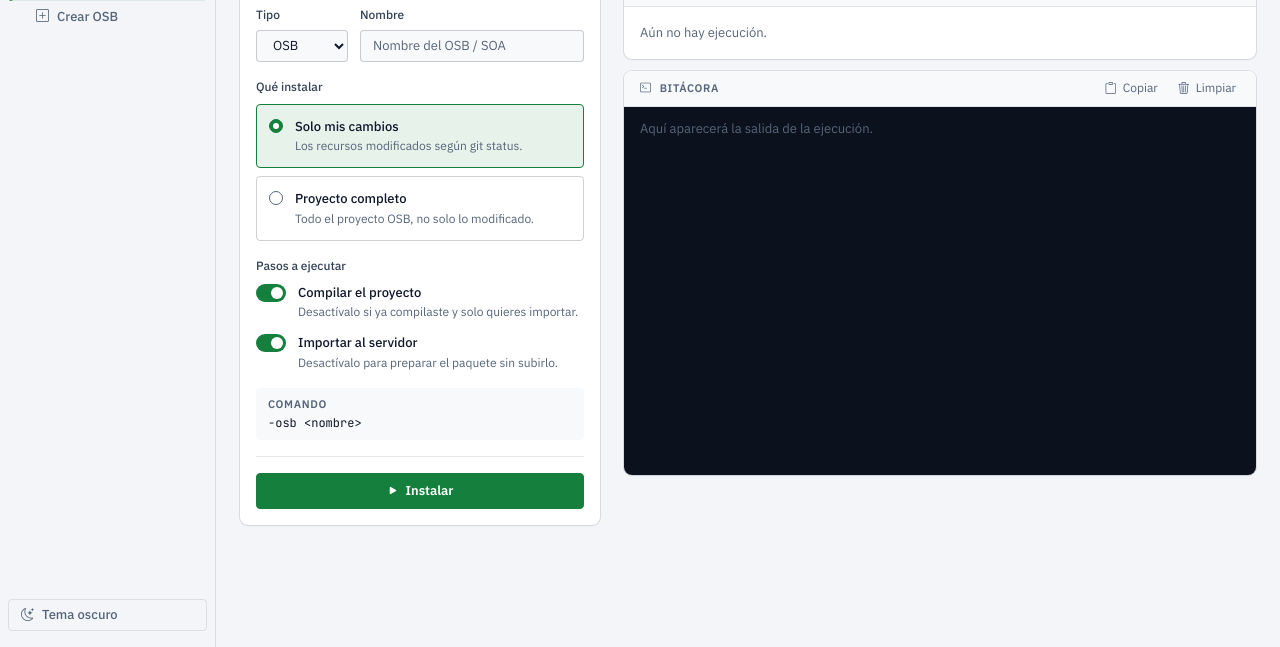
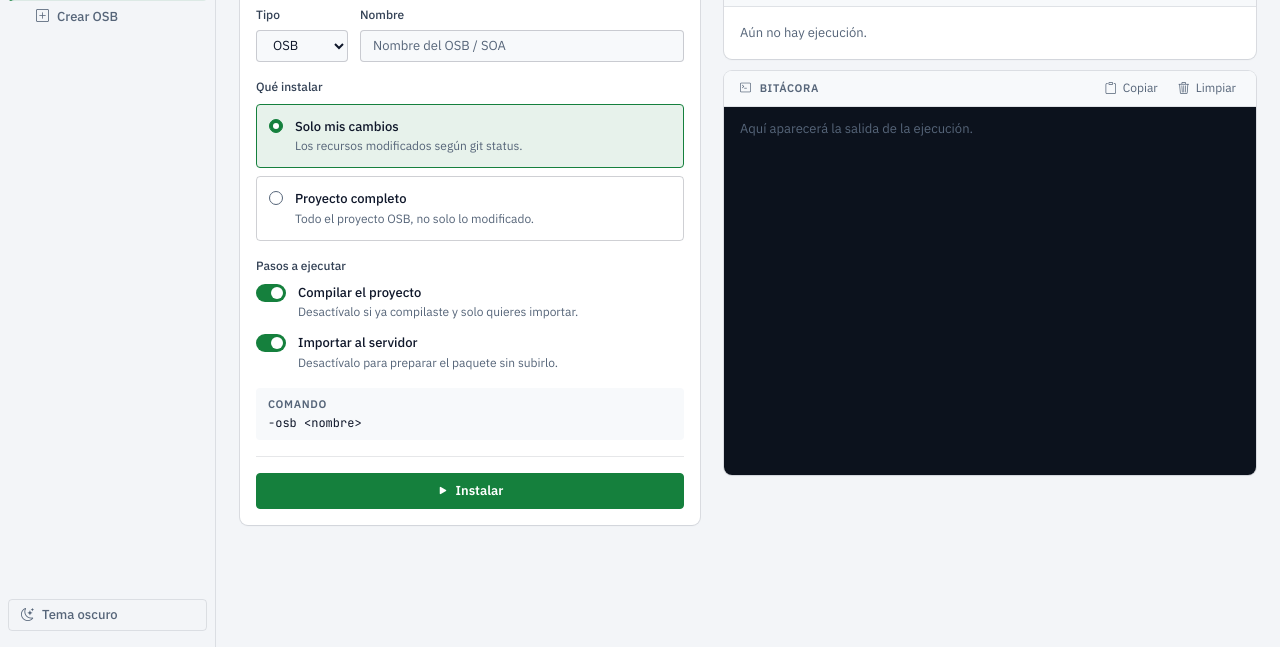
Before and after one commit to jramirezSoin/flightDeck, a plain HTML site: page flightDeck/static/index.html in a window 1280 px wide. Shown: the part 153-800 px from the top of the page. Drawn offline with nearby package versions, Linux system fonts and the light colour scheme; no server answers.

Commit message:
UI: columna de configuración más ancha y área de trabajo sin tope
Co-Authored-By: Claude Sonnet 5.5 <noreply@anthropic.com>

```diff
--- a/flightDeck/static/style.css
+++ b/flightDeck/static/style.css
@@ -23,7 +23,7 @@
 
   /* layout */
   --fd-sidebar-w: 216px;
-  --fd-config-w: 360px;
+  --fd-config-w: 460px;
 }
 
 /* Oscuro (por defecto) */
@@ -166,7 +166,7 @@ main:focus { outline: none; }
 @keyframes fd-pulse { 0%, 100% { opacity: 1; } 50% { opacity: .35; } }
 
 /* Disposición en dos columnas */
-.workspace { display: grid; grid-template-columns: var(--fd-config-w) minmax(0, 1fr); gap: var(--fd-s-5); align-items: start; max-width: 1280px; }
+.workspace { display: grid; grid-template-columns: var(--fd-config-w) minmax(0, 1fr); gap: var(--fd-s-5); align-items: start; }
 .results { display: flex; flex-direction: column; gap: var(--fd-s-3); min-width: 0; }
 
 .page-head { margin-bottom: var(--fd-s-3); }
@@ -304,7 +304,7 @@ input[aria-invalid="true"] { border-color: var(--fd-alarm); }
 /* ---------- Responsive ---------- */
 @media (max-width: 1100px) {
   .workspace { grid-template-columns: minmax(0, 1fr); }
-  .config { max-width: 560px; }
+  .config { max-width: 800px; }
 }
 @media (max-width: 760px) {
   body { flex-direction: column; height: auto; min-height: 100vh; }
```
